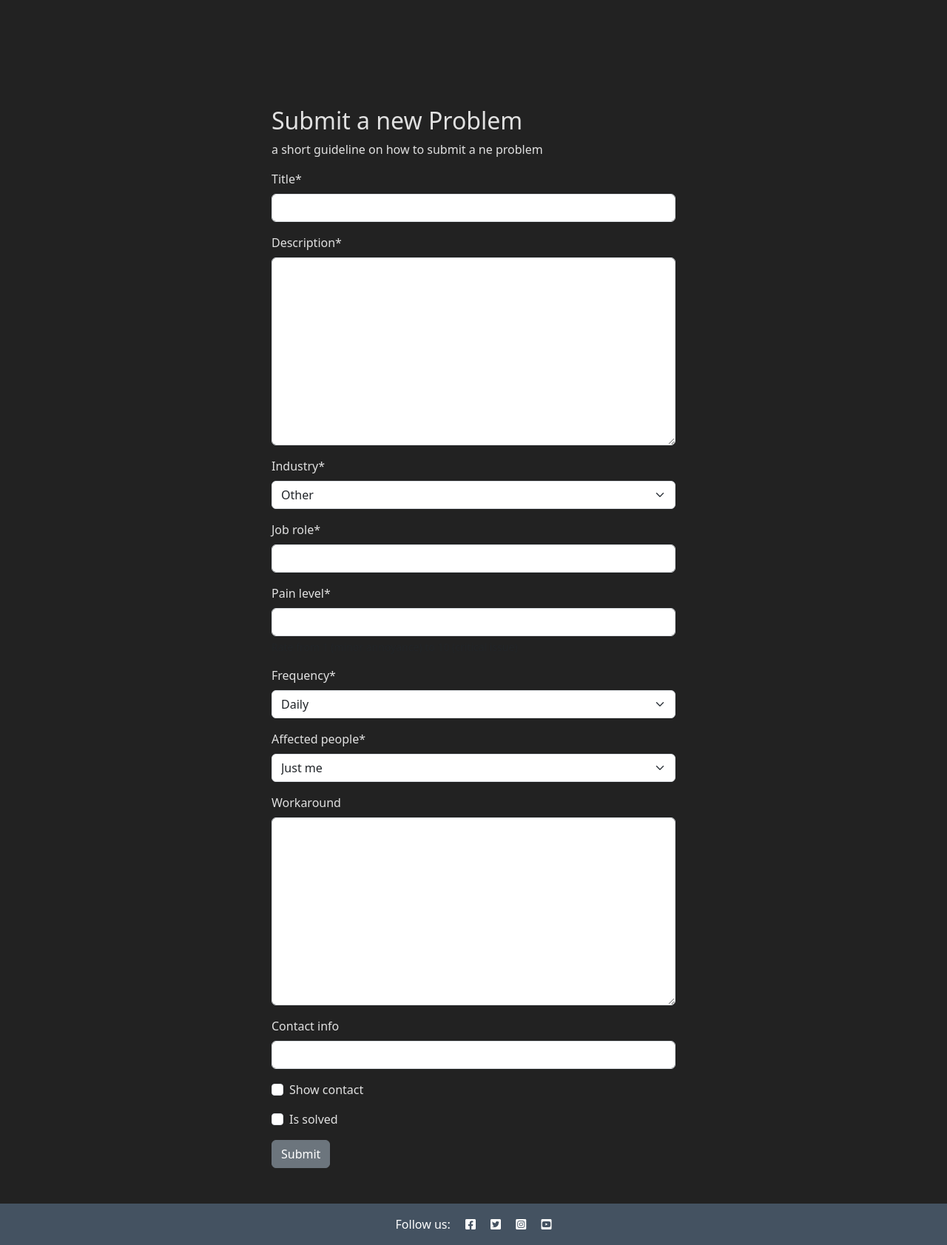
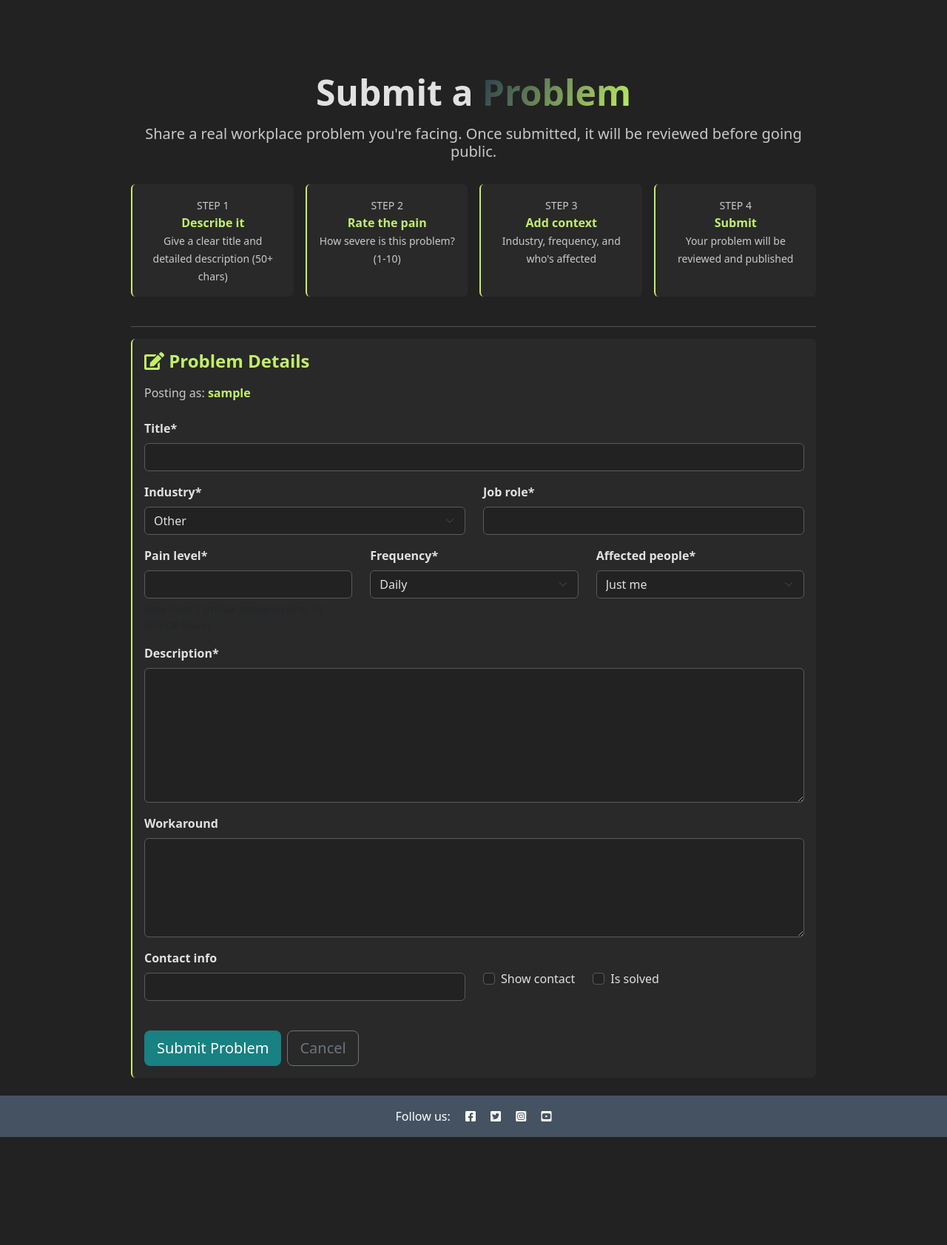
Before and after one commit to GiovanniDevs/Project_problems, a Django app: page /submit/ in a window 1280 px wide. Shown: the part 61-1744 px from the top of the page at 74% size. After the commit the page ends 1598 px from the top, so only its background shows below. Run offline with Django 4.2, Linux system fonts and the light colour scheme; the visitor is signed in with stand-in values (Sample User, id 1); some libraries are stand-ins or nearby versions.

Commit message:
style: :lipstick: rework styling of the submit form

```diff
--- a/problems/forms.py
+++ b/problems/forms.py
@@ -1,4 +1,6 @@
 from django import forms
+from crispy_forms.helper import FormHelper
+from crispy_forms.layout import Layout, Field, Div
 from .models import Take, Problem
 
 
@@ -36,16 +38,52 @@
     class Meta:
         model = Problem
         fields = ('title',
-                  'description',
                   'industry',
                   'job_role',
                   'pain_level',
                   'frequency',
                   'affected_people',
+                  'description',
                   'workaround',
                   'contact_info',
                   'show_contact',
                   'is_solved',)
+
+    def __init__(self, *args, **kwargs):
+        super().__init__(*args, **kwargs)
+        self.helper = FormHelper()
+        self.helper.form_tag = False  # We handle <form> in the template
+        self.helper.layout = Layout(
+            # Row 1: Title (full width)
+            Field('title', css_class='mb-3'),
+            # Row 2: Industry + Job Role side by side
+            Div(
+                Field('industry', wrapper_class='col-md-6'),
+                Field('job_role', wrapper_class='col-md-6'),
+                css_class='row',
+            ),
+            # Row 3: Pain Level + Frequency + Affected People
+            Div(
+                Field('pain_level', wrapper_class='col-md-4'),
+                Field('frequency', wrapper_class='col-md-4'),
+                Field('affected_people', wrapper_class='col-md-4'),
+                css_class='row',
+            ),
+            # Row 4: Description (full width)
+            Field('description', rows=7),
+            # Row 5: Workaround (full width)
+            Field('workaround', rows=5),
+            # Row 6: Contact info + checkboxes
+            Div(
+                Field('contact_info', wrapper_class='col-md-6'),
+                Div(
+                    Field('show_contact'),
+                    Field('is_solved'),
+                    css_class='col-md-6 d-flex align-items-end gap-4 mb-3',
+                ),
+                css_class='row',
+            ),
+        )
 
     def clean_description(self):
         description = self.cleaned_data.get('description', '')
--- a/problems/templates/problems/index.html
+++ b/problems/templates/problems/index.html
@@ -15,7 +15,7 @@
                     A place to explore real problems and share your take. Add context, suggest a fix, or spot an idea worth building next.
                 </p>
             </div>
-            <!-- Blog Entries Column -->
+            <!-- Problem Entries Column -->
             <div class="col-12 mt-3 left">
                 <div class="row">
                     {% for prob in problem_list %}
--- a/problems/templates/problems/problem_submit.html
+++ b/problems/templates/problems/problem_submit.html
@@ -1,4 +1,93 @@
 {% extends 'frame.html' %}
+{% load static %}
+{% load crispy_forms_tags %}
+{% block content %}
+    <!-- Header Section -->
+    <div class="container mt-5">
+        <div class="row justify-content-center">
+            <div class="col-12 col-md-10 text-center mb-4">
+                <h1 class="display-5 fw-bold">
+                    Submit a <span class="gradient">Problem</span>
+                </h1>
+                <p class="h5 muted-white mt-3">
+                    Share a real workplace problem you're facing. Once submitted, it will be reviewed before going public.
+                </p>
+            </div>
+        </div>
+        <!-- Guidelines Section -->
+        <div class="row justify-content-center">
+            <div class="col-12 col-md-10">
+                <div class="row g-3 mb-4">
+                    <div class="col-6 col-md-3">
+                        <div class="card mybg-l h-100">
+                            <div class="card-body text-center">
+                                <small class="muted-white text-uppercase">Step 1</small>
+                                <p class="fw-bold mb-0 accent">Describe it</p>
+                                <small class="muted-white">Give a clear title and detailed description (50+ chars)</small>
+                            </div>
+                        </div>
+                    </div>
+                    <div class="col-6 col-md-3">
+                        <div class="card mybg-l h-100">
+                            <div class="card-body text-center">
+                                <small class="muted-white text-uppercase">Step 2</small>
+                                <p class="fw-bold mb-0 accent">Rate the pain</p>
+                                <small class="muted-white">How severe is this problem? (1-10)</small>
+                            </div>
+                        </div>
+                    </div>
+                    <div class="col-6 col-md-3">
+                        <div class="card mybg-l h-100">
+                            <div class="card-body text-center">
+                                <small class="muted-white text-uppercase">Step 3</small>
+                                <p class="fw-bold mb-0 accent">Add context</p>
+                                <small class="muted-white">Industry, frequency, and who's affected</small>
+                            </div>
+                        </div>
+                    </div>
+                    <div class="col-6 col-md-3">
+                        <div class="card mybg-l h-100">
+                            <div class="card-body text-center">
+                                <small class="muted-white text-uppercase">Step 4</small>
+                                <p class="fw-bold mb-0 accent">Submit</p>
+                                <small class="muted-white">Your problem will be reviewed and published</small>
+                            </div>
+                        </div>
+                    </div>
+                </div>
+            </div>
+        </div>
+        <div class="row justify-content-center">
+            <div class="col-12 col-md-10">
+                <hr>
+            </div>
+        </div>
+        <!-- Form Section -->
+        <div class="row justify-content-center">
+            <div class="col-12 col-md-10">
+                <div class="card mybg-l mb-4">
+                    <div class="card-body">
+                        <h2 class="h4 fw-bold accent mb-3">
+                            <i class="fas fa-edit"></i> Problem Details
+                        </h2>
+                        <p class="muted-white mb-4">
+                            Posting as: <span class="fw-bold accent">{{ user.username }}</span>
+                        </p>
+                        <form class="muted-white" method="post">
+                            {% csrf_token %}
+                            {% crispy problem_form %}
+                            <div class="d-flex gap-2 mt-4">
+                                <button class="btn btn-signup btn-lg" type="submit">Submit Problem</button>
+                                <a href="{% url 'home' %}" class="btn btn-outline-secondary btn-lg">Cancel</a>
+                            </div>
+                        </form>
+                    </div>
+                </div>
+            </div>
+        </div>
+    </div>
+{% endblock content %}
+{% comment %} {% extends 'frame.html' %}
 {% load static %}
 {% load crispy_forms_tags %}
 {% block content %}
@@ -17,4 +106,4 @@
             </div>
         </div>
     </div>
-{% endblock content %}
+{% endblock content %} {% endcomment %}
--- a/static/css/style.css
+++ b/static/css/style.css
@@ -222,9 +222,44 @@
 }
 
 .faded {
-  color: rgb(172, 175, 175);
+  opacity: 0.5;
 }
 
 .approval {
   color: rgb(222, 146, 168);
 }
+
+/* Style form inputs to match dark theme */
+.form-control,
+.form-select {
+  background-color: var(--background);
+  color: var(--text);
+  border: 1px solid #5a5a5a;
+}
+
+.form-control:focus,
+.form-select:focus {
+  background-color: var(--background);
+  color: var(--text);
+  border-color: var(--accent);
+  box-shadow: 0 0 0 0.2rem rgba(194, 239, 103, 0.25);
+}
+
+.form-label {
+  color: var(--text);
+  font-weight: 600;
+}
+
+.form-check-label {
+  color: var(--text);
+}
+
+.form-check-input {
+  background-color: var(--background);
+  border-color: #5a5a5a;
+}
+
+.form-check-input:checked {
+  background-color: var(--accent);
+  border-color: var(--accent);
+}
```
Also changed, not shown: problems/templates/problems/problem_detail.html (+9 -24 lines), static/js/takes.js (+9 -0 lines).
